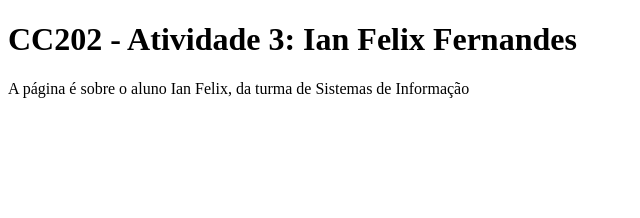
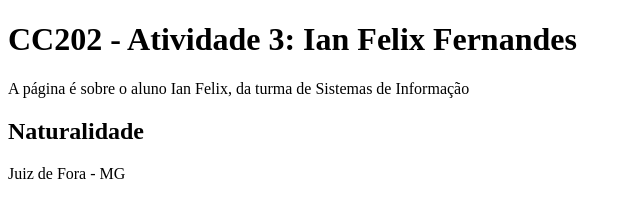
Before and after one commit to ufjf-dcc202/ufjf-dcc202-2023-3-a-atv3-ianfefe, a website: page index.html in a window 1280 px wide. Shown: the whole page, without its empty margins (0-640 px from the left). Drawn offline with Linux system fonts and the light colour scheme.

Commit message:
cria secao com titulo e paragrafo

```diff
--- a/index.html
+++ b/index.html
@@ -9,6 +9,10 @@
     <main>
         <h1>CC202 - Atividade 3: Ian Felix Fernandes</h1>
         <p>A página é sobre o aluno Ian Felix, da turma de Sistemas de Informação</p>
+        <section>
+            <h2>Naturalidade</h2>
+            <p>Juiz de Fora - MG</p>
+        </section>
     </main>
 </body>
 </html>
```
